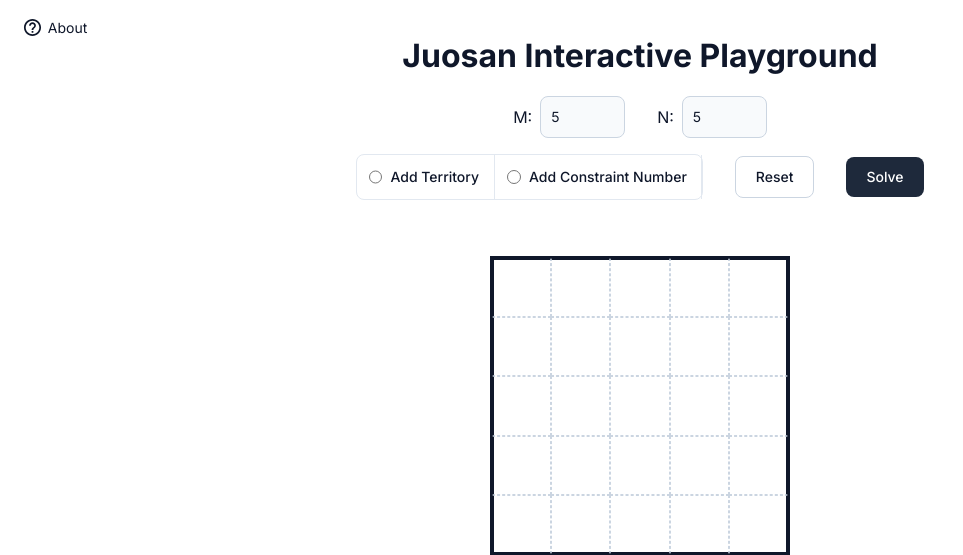
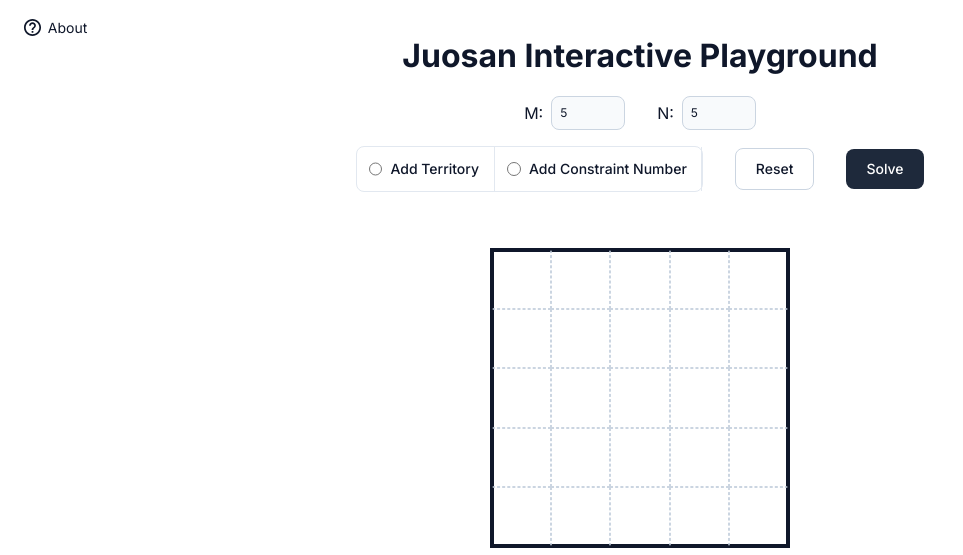
Before and after one commit to tsaqifammar/juosan-interactive-playground, a Django app: template core/templates/core/index.html in a window 1280 px wide. Shown: the top 555 px of the page, without its empty margins (0-963 px from the left). Run offline with Django 4.2, Linux system fonts and the light colour scheme; the template is opened without the code that fills it, so the values that code supplies are empty.

Commit message:
Fix a bug + adjust input styling

```diff
--- a/core/static/core/main.js
+++ b/core/static/core/main.js
@@ -1,6 +1,6 @@
 /* Const */
 const MINMAX_SIZE = [1, 50];
-const GRID_WIDTH = { 1: "25%", 10: "40%", 20: "50%", 30: "75%", 40: "90%" };
+const GRID_WIDTH = { 1: "20%", 10: "40%", 20: "50%", 30: "75%", 40: "90%" };
 const FONT_SIZE = { 1: "medium", 10: "small", 20: "x-small", 30: "x-small", 40: "xx-small" }
 const DIRS = { "Top": [-1, 0], "Left": [0, -1], "Bottom": [1, 0], "Right": [0, 1] };
 const NO_WALL_STYLE = "dashed 1px var(--gray-300)";
@@ -93,7 +93,7 @@ function setupPuzzleSizeSettingsWidget() {
       gridDiv.style.gridTemplateColumns = `repeat(${n}, 1fr)`;
       for (const minCellCount of Object.keys(GRID_WIDTH).reverse()) {
         if (n >= parseInt(minCellCount)) {
-          gridDiv.style.width = `max(500px, ${GRID_WIDTH[minCellCount]})`;
+          gridDiv.style.width = `max(300px, ${GRID_WIDTH[minCellCount]})`;
           break;
         }
       }
--- a/core/static/core/styles.css
+++ b/core/static/core/styles.css
@@ -97,11 +97,11 @@ p, h1, h2, h3, h4, h5, h6 {
 
 .text-input {
   display: block;
-  padding: 0.625rem;
+  padding: 0.5rem;
   background-color: var(--gray-50);
   color: var(--gray-900);
-  font-size: 0.875rem;
-  line-height: 1.25rem;
+  font-size: 0.75rem;
+  line-height: 1rem;
   width: 100%;
   border-style: solid;
   border-radius: 0.5rem;
--- a/core/templates/core/index.html
+++ b/core/templates/core/index.html
@@ -63,7 +63,7 @@
       </div>
       <div class="modal-content">
         <p>
-          Juosan puzzles, created by Nikoli (the mastermind behind Sudoku), offer a captivating pencil-and-paper challenge. Recently proven to be NP-complete, these puzzles become progressively harder as the size increases, even for computers.
+          Juosan puzzles, created by Nikoli (the mastermind behind Sudoku), offer a captivating pencil-and-paper challenge. Recently proven to be NP-complete, these puzzles become much harder as the size increases, even for computers.
           The puzzle is played on an M x N grid with multiple rectangular territories, the goal is to fill each cell with a <button class="mini-dash"></button> or <button class="mini-bar"></button> symbol, following these rules:
         </p>
         <ul>
```
